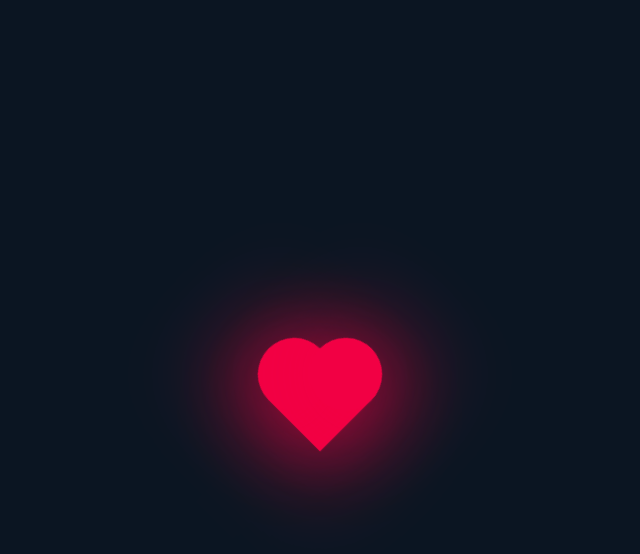
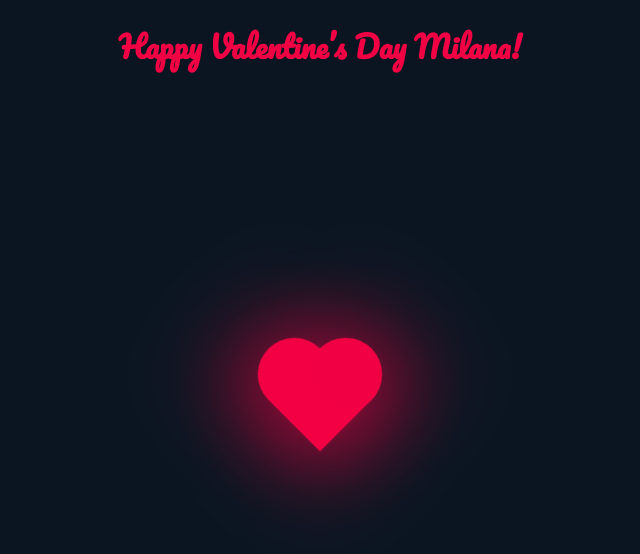
Before and after one commit to Adilkhan230/third, a plain HTML site: page index.html in a window 1280 px wide. Shown: the whole page, without its empty margins (320-960 px from the left). Drawn offline with Linux system fonts and the light colour scheme.

Commit message:
Add files via upload

```diff
--- a/index.html
+++ b/index.html
@@ -5,9 +5,12 @@
     <meta name="viewport" content="width=device-width, initial-scale=1.0">
     <title>❤️Milana</title>
     <link rel="stylesheet" href="styles.css">
+    <link rel="preconnect" href="https://fonts.googleapis.com">
+    <link rel="preconnect" href="https://fonts.gstatic.com" crossorigin>
+    <link href="https://fonts.googleapis.com/css2?family=Bebas+Neue&family=Pacifico&display=swap" rel="stylesheet">
 </head>
 <body>
+    <h1 class="heading" id="h1"> Happy Valentine’s Day Milana!</h1>
     <div class="heart"></div>
-
 </body>
 </html>
--- a/styles.css
+++ b/styles.css
@@ -1,4 +1,4 @@
-body{
+body {
     margin: 0;
     padding: 0;
     min-height: 100vh;
@@ -6,8 +6,8 @@ body{
     align-items: center;
     justify-content: center;
     background: #0b1522;
+}
 
-}
 .heart {
     height: 70px;
     width: 70px;
@@ -16,9 +16,10 @@ body{
     transform: rotate(-45deg);
     box-shadow: -10px 10px 90px #f20044;
     animation: heart 0.6s linear infinite;
-    }
-@keyframes heart{
-    0%{
+}
+
+@keyframes heart {
+    0% {
         transform: rotate(-45deg) scale(1.07);
     }
     80% {
@@ -26,10 +27,10 @@ body{
     }
     100% {
         transform: rotate(-45deg) scale(0.8);
-
     }
 }
-.heart:before{
+
+.heart:before {
     content: '';
     position: absolute;
     height: 70px;
@@ -39,7 +40,8 @@ body{
     border-radius: 50px;
     box-shadow: -10px -10px 90px #f20044;
 }
-.heart:after{
+
+.heart:after {
     content: '';
     position: absolute;
     height: 70px;
@@ -48,5 +50,15 @@ body{
     right: -50%;
     border-radius: 50px;
     box-shadow: 10px 10px 90px #f20044;
+}
 
+h1 {
+    font-family: Pacifico;
+    position: absolute;
+    top: 0;
+    left: 50%;
+    transform: translateX(-50%);
+    color: #f20044;
+    font-size: 30px;
+    text-align: center;
 }
```
